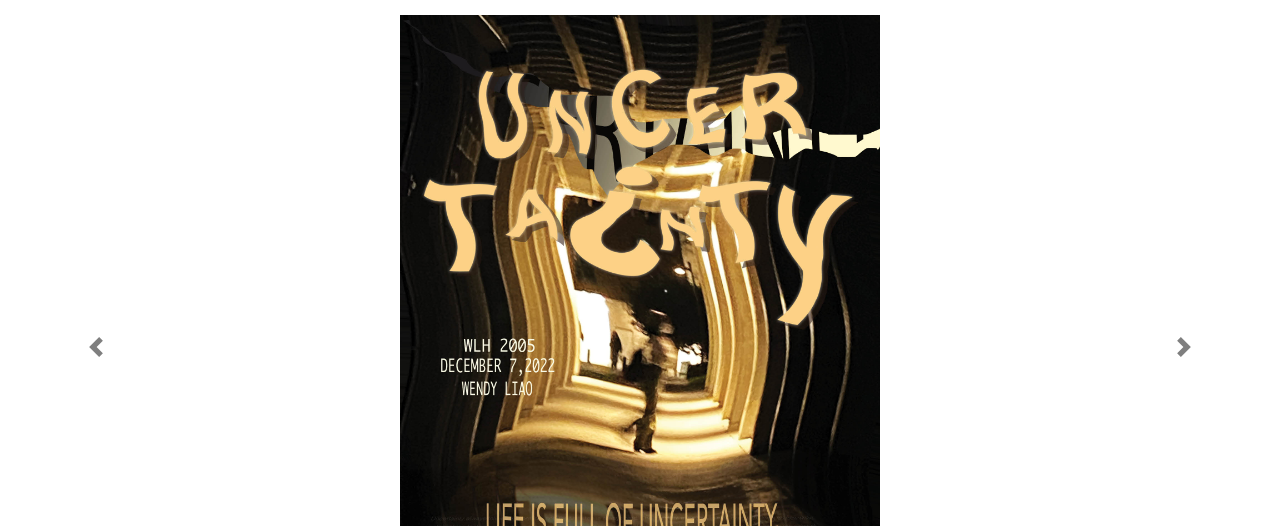
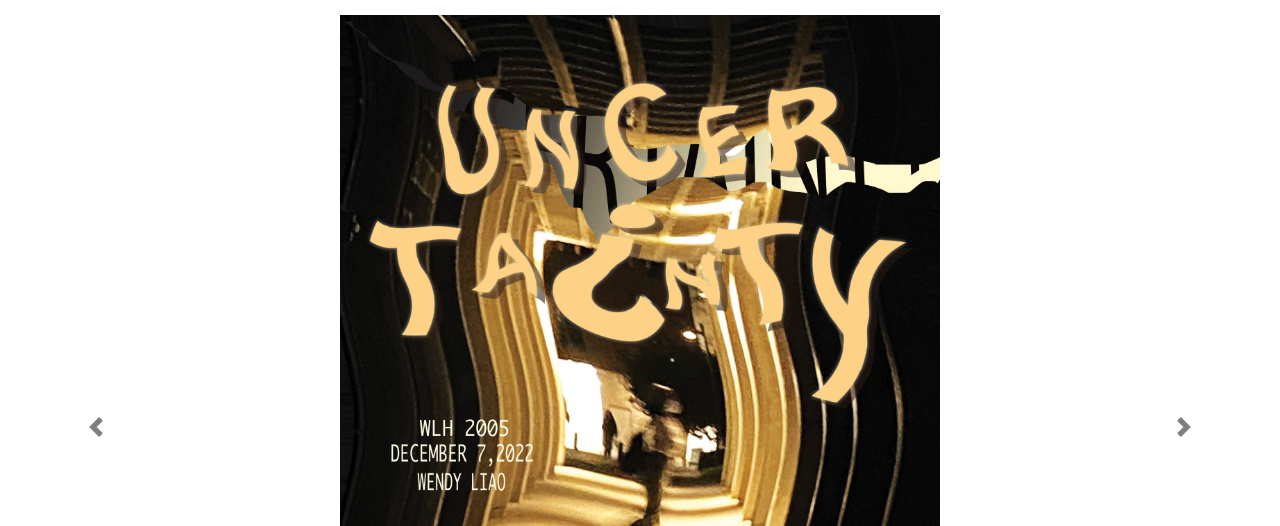
Before and after one commit to WendyLiao1/myPortfolio, a plain HTML site: page uncertainty.html in a window 1280 px wide. Shown: the part 274-800 px from the top of the page. Drawn offline with nearby package versions, Linux system fonts and the light colour scheme.

Commit message:
Update uncertainty.css

```diff
--- a/uncertainty.css
+++ b/uncertainty.css
@@ -89,8 +89,8 @@ p {
 }
 
 .uncertainty-photo {
-    width: 50%;
-    max-width: 480px;
+    width: 60%;
+    max-width: 600px;
     height: auto;
     margin: 10px;
     object-fit: cover;
```
